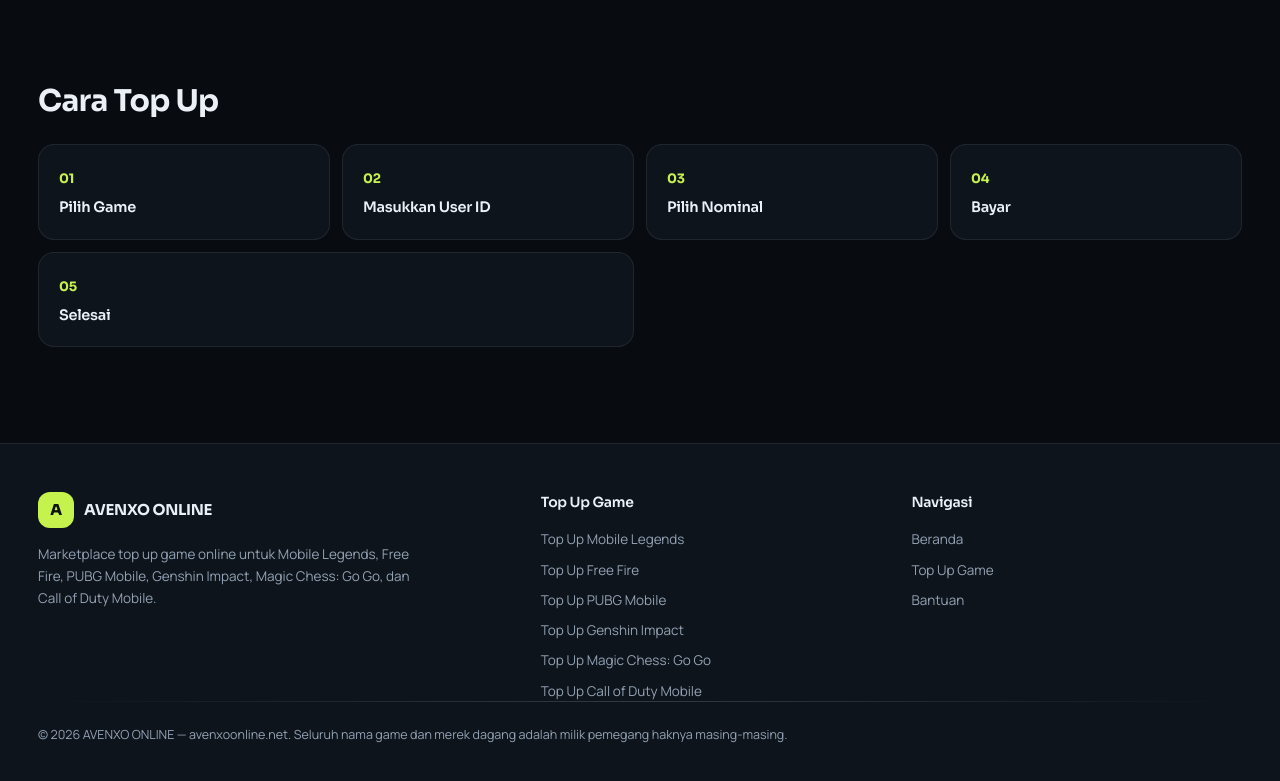
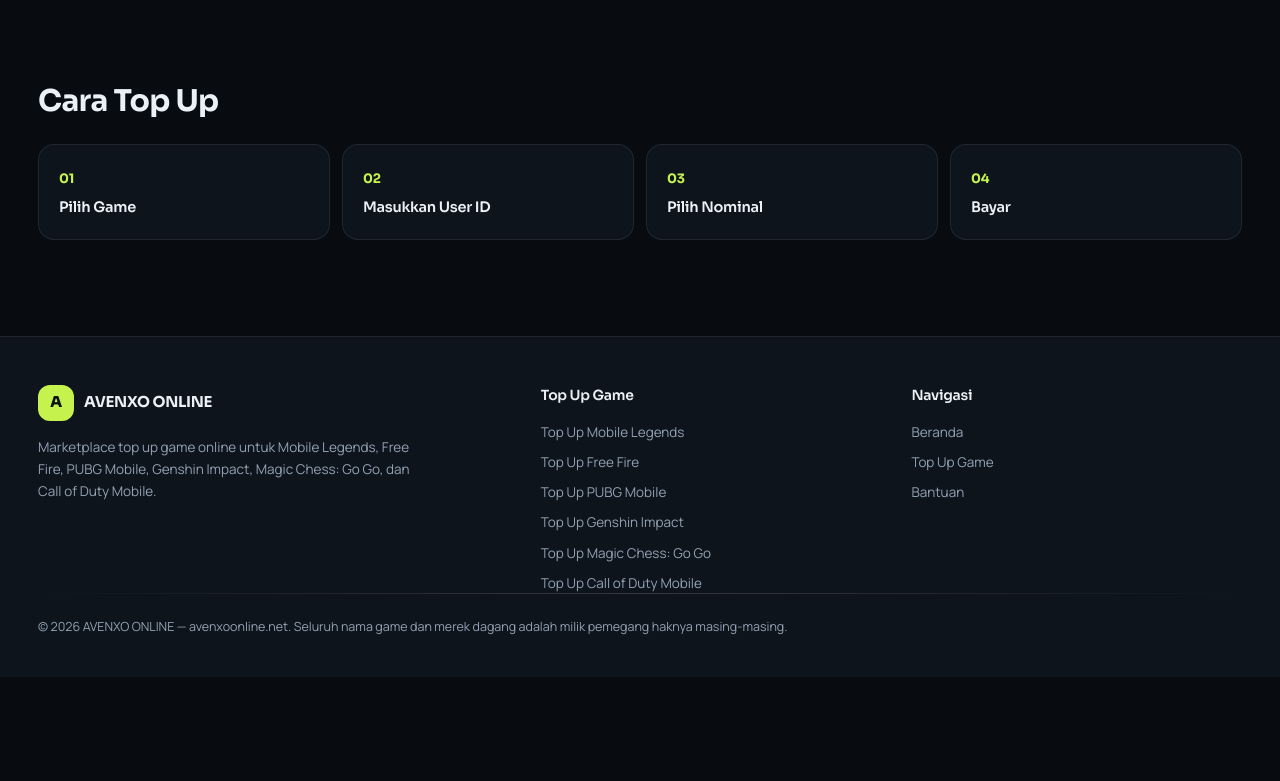
Before and after one commit to ersetdigital-sudo/avenxo-online, a Next.js app: page / in a window 1280 px wide. Shown: the part 2003-2784 px from the top of the page. After the commit the page ends 2680 px from the top, so only its background shows below. Built offline with nearby package versions, Linux system fonts and the light colour scheme.

Commit message:
Remove Selesai card from Cara Top Up

```diff
--- a/components/CaraTopUp.tsx
+++ b/components/CaraTopUp.tsx
@@ -4,7 +4,6 @@ export default function CaraTopUp() {
     "Masukkan User ID",
     "Pilih Nominal",
     "Bayar",
-    "Selesai",
   ];
 
   return (
@@ -16,7 +15,7 @@ export default function CaraTopUp() {
         {steps.map((s, i) => (
           <div
             key={s}
-            className={`rounded-2xl p-5 ${i === 4 ? "md:col-span-2" : ""}`}
+            className="rounded-2xl p-5"
             style={{
               background: "var(--surface)",
               border: "1px solid var(--line)",
```
